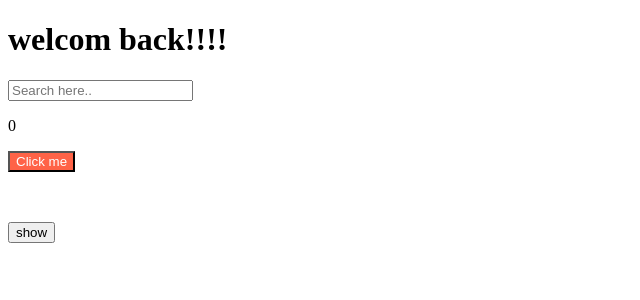
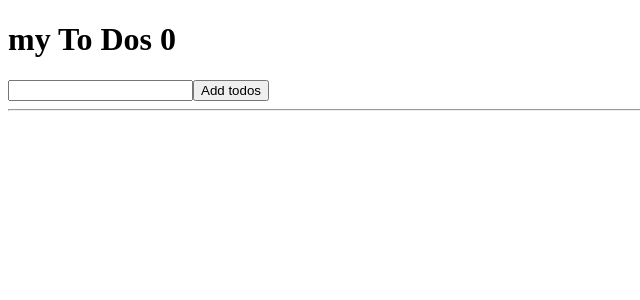
Before and after one commit to siri906/nomad, a React (Create React App) app in the folder react-basic/react-basic/: page / in a window 1280 px wide. Shown: the top 300 px of the page, without its empty margins (0-640 px from the left). Built offline with nearby package versions, Linux system fonts and the light colour scheme.

Commit message:
array 반복문 만들기

```diff
--- a/react-basic/react-basic/src/App.js
+++ b/react-basic/react-basic/src/App.js
@@ -1,55 +1,35 @@
-import { useEffect, useState } from "react";
-import Button from "./button";
-import styles from "./Button.module.css";
+import { useState } from "react";
 
-function Hello() {
-  useEffect(() => {
-    console.log("show hello");
+export default function App() {
+  const [todo, setTodo] = useState("");
+  const [todos, setTodos] = useState([]);
+  const onChange = (event) => {
+    setTodo(event.target.value);
+  };
+  const onSubmit = (event) => {
+    event.preventDefault();
+    if (todo === "") {
+      return;
+    }
+    setTodos((currentArray) => [todo, ...currentArray]);
+    setTodo("");
+  };
 
-    return () => {
-      console.log("hide hello");
-    };
-  }, []);
-
-  return <div>Hello</div>;
-}
-
-function App() {
-  const [counter, setCounter] = useState(0);
-  const [keyword, setKeyword] = useState("");
-  const [showing, setShowing] = useState(false);
-  const onClick = () => setCounter((prev) => prev + 1);
-  const onChange = (event) => setKeyword(event.target.value);
-
-  // useEffect(() => {
-  //   // console.log("call api");
-  // }, []);
-
-  // useEffect(() => {
-  //   if (keyword ?? "") {
-  //     // console.log("search");
-  //   }
-  // }, [keyword]);
-
-  const handleChangeVisible = () => setShowing((prev) => !prev);
-
-  // console.log("all time do");
   return (
-    <div className="App">
-      <h1 className={styles.title}>welcom back!!!!</h1>
-      <input value={keyword} onChange={onChange} type="input" placeholder="Search here.." />
-      <p>{counter}</p>
-      <Button onClick={onClick} text={"Click me"} />
-
-      <div style={{ marginTop: "50px" }}>
-        <button onClick={handleChangeVisible} style={{ marginBottom: "10px" }} type="">
-          {showing ? "hide" : "show"}
+    <div>
+      <h1>my To Dos {todos.length}</h1>
+      <form onSubmit={onSubmit}>
+        <input type="text" onChange={onChange} value={todo} />
+        <button type="" onClick={onSubmit}>
+          Add todos
         </button>
-
-        {showing && <Hello />}
-      </div>
+      </form>
+      <hr />
+      <ul>
+        {todos.map((item, index) => (
+          <li key={index}>{item}</li>
+        ))}
+      </ul>
     </div>
   );
 }
-
-export default App;
```
Also changed, not shown: react-basic/react-basic/src/App_before.js (added, +55 -0 lines).
